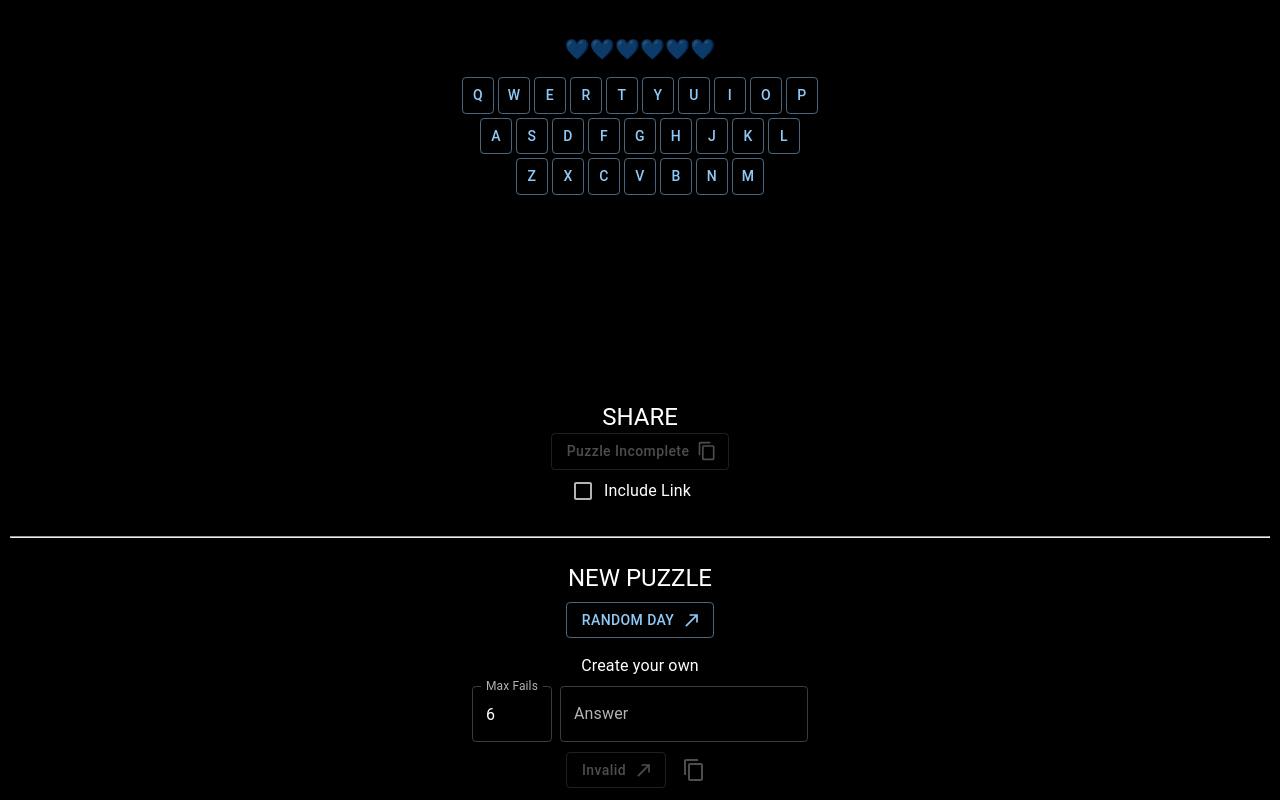
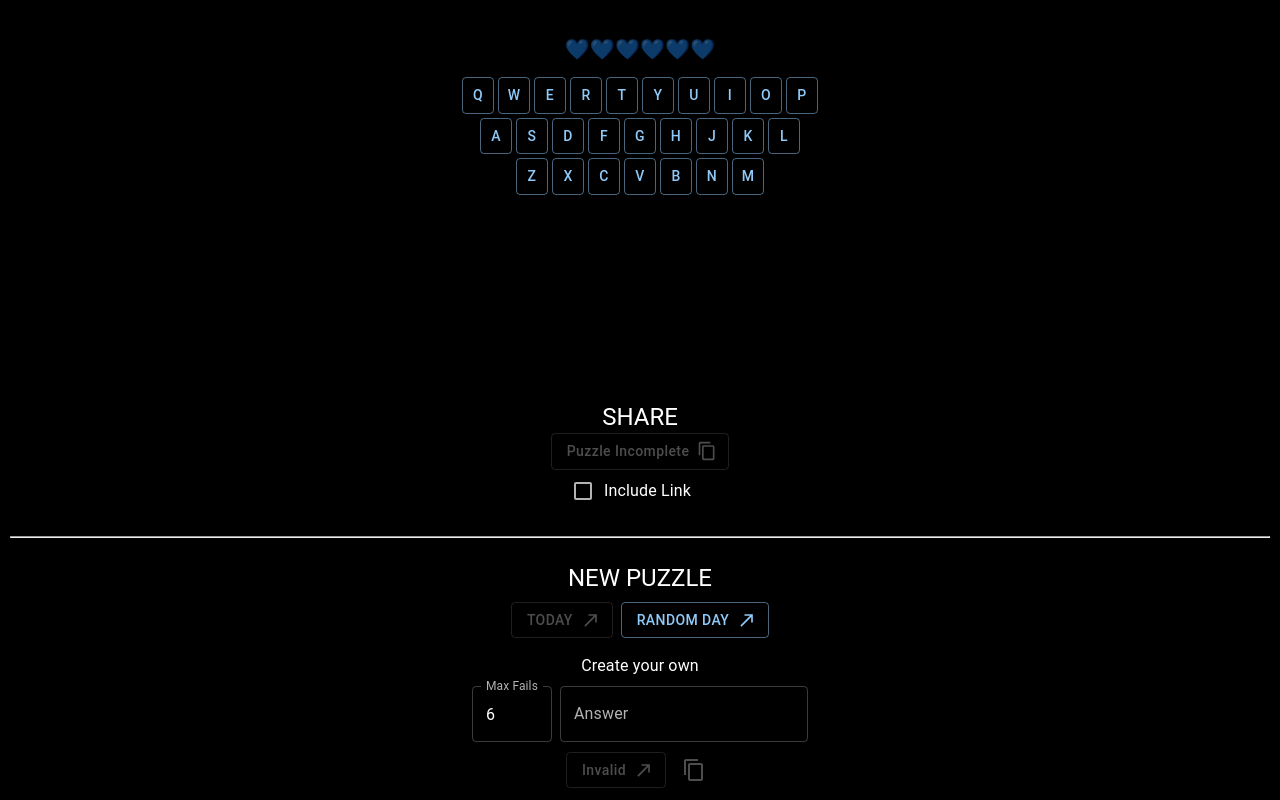
Before and after one commit to cgbeutler/porta.quest, a React (Create React App) app: page /hangman in a window 1280 px wide. Shown: the part 417-1217 px from the top of the page. Built offline with nearby package versions, Linux system fonts and the light colour scheme.

Commit message:
Added a 'today' button

```diff
--- a/src/routes/Hangman/Hangman.tsx
+++ b/src/routes/Hangman/Hangman.tsx
@@ -115,12 +115,16 @@ const Hangman: FunctionComponent = () => {
     else setRevealed(newRevealed)
   }
 
+  function resetScroll() {
+    window.scrollTo(0,0)
+    gameRef?.current?.focus()
+  }
+
   function goRandom() {
     let phrase = Math.floor(Math.random()*phrases.length)
     let url = location.pathname + "?" + new URLSearchParams({ n: phrase.toString() })
     navigate(url)
-    window.scrollTo(0,0)
-    gameRef?.current?.focus()
+    resetScroll()
   }
 
   function handleKeydown(event: React.KeyboardEvent) {
@@ -255,7 +259,10 @@ const Hangman: FunctionComponent = () => {
 
       <Box className="vbox" sx={{display:"flex", flexDirection:"column"}}>
         <Typography variant="h5" sx={{textTransform: "uppercase"}}>New Puzzle</Typography>
-        <Button variant="outlined" onClick={goRandom} endIcon={<NorthEastIcon/>} sx={{mb:"8px", textTransform: "uppercase"}}>Random Day</Button>
+        <Box className="hbox">
+          <Button component={Link} to="/hangman" variant="outlined" onClick={resetScroll} endIcon={<NorthEastIcon/>} disabled={puzzleNumber===day} sx={{mb:"8px", textTransform: "uppercase"}}>Today</Button>
+          <Button variant="outlined" onClick={goRandom} endIcon={<NorthEastIcon/>} sx={{mb:"8px", textTransform: "uppercase"}}>Random Day</Button>
+        </Box>
         <Typography>Create your own</Typography>
         <form className="hbox">
           <TextField label="Max Fails" type="number" value={newMaxFails} onChange={(e)=>setNewMaxFails(Number.parseInt(e.target.value))} sx={{width:"5em"}}/>
@@ -264,7 +271,7 @@ const Hangman: FunctionComponent = () => {
         <Box className="hbox" sx={{alignItems: "center"}}>
           {newUrl ?
             <>
-              <Button component={Link} to={newUrl} variant="outlined" endIcon={<NorthEastIcon/>} onClick={()=>{window.scrollTo(0,0);gameRef?.current?.focus()}} sx={{textTransform:"none",lineBreak:"anywhere"}}>{newUrl}</Button>
+              <Button component={Link} to={newUrl} variant="outlined" endIcon={<NorthEastIcon/>} onClick={resetScroll} sx={{textTransform:"none",lineBreak:"anywhere"}}>{newUrl}</Button>
               <ClickAwayListener onClickAway={handleNewCopiedTipClose}>
                 <div>
                   <Tooltip PopperProps={{ disablePortal: true, }} onClose={handleNewCopiedTipClose} open={showNewCopied} disableFocusListener disableHoverListener disableTouchListener title="Copied!" >
```
